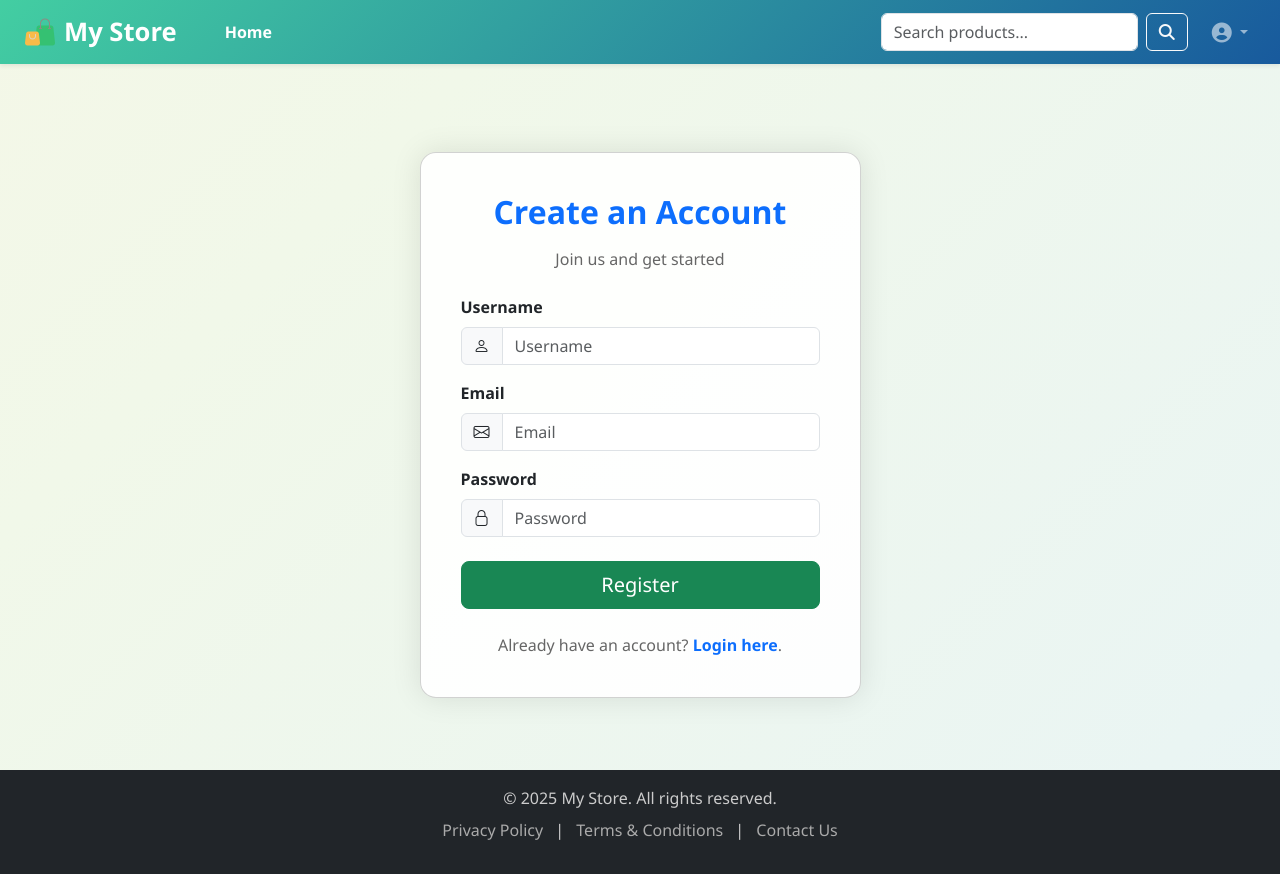
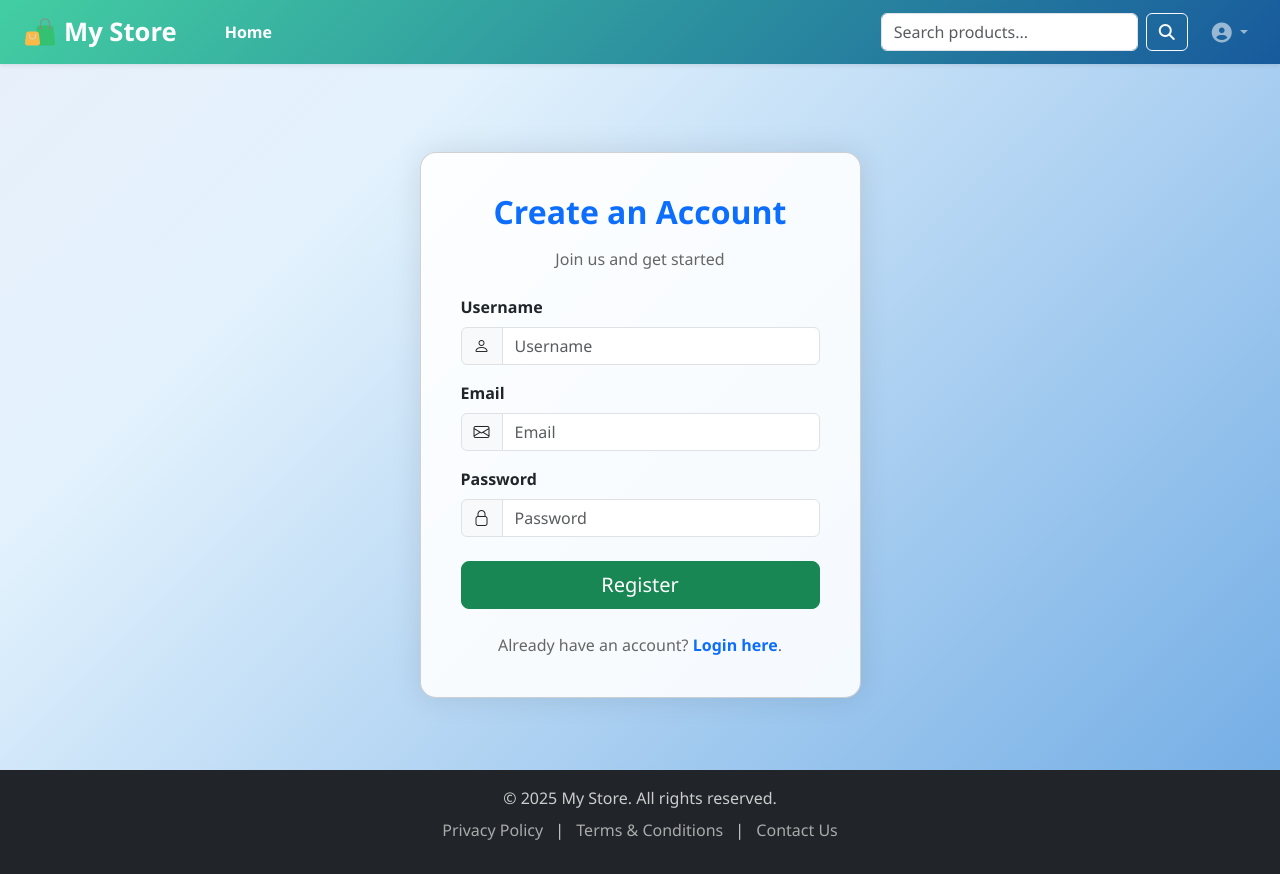
Before and after one commit to ParthibPal/E-commerce, a Flask app: page /register in a window 1280 px wide. Run offline with Flask 3, Linux system fonts and the light colour scheme; some libraries are stand-ins or nearby versions.

Commit message:
login screen and register: style update

```diff
--- a/templates/login.html
+++ b/templates/login.html
@@ -6,7 +6,7 @@
   body {
     margin: 0;
     padding: 0;
-    background: linear-gradient(-45deg, #e3f2fd, #f1f8e9, #fff3e0, #fce4ec);
+    background: linear-gradient(-45deg, #1976d2, #e3f2fd, #fce4ec, #fff3e0);
     background-size: 400% 400%;
     animation: gradientBG 15s ease infinite;
     font-family: 'Segoe UI', sans-serif;
--- a/templates/register.html
+++ b/templates/register.html
@@ -6,7 +6,7 @@
   body {
     margin: 0;
     padding: 0;
-    background: linear-gradient(-45deg, #e3f2fd, #f1f8e9, #fff3e0, #fce4ec);
+    background: linear-gradient(-45deg, #1976d2, #e3f2fd, #fce4ec, #fff3e0);
     background-size: 400% 400%;
     animation: gradientBG 15s ease infinite;
     font-family: 'Segoe UI', sans-serif;
```
